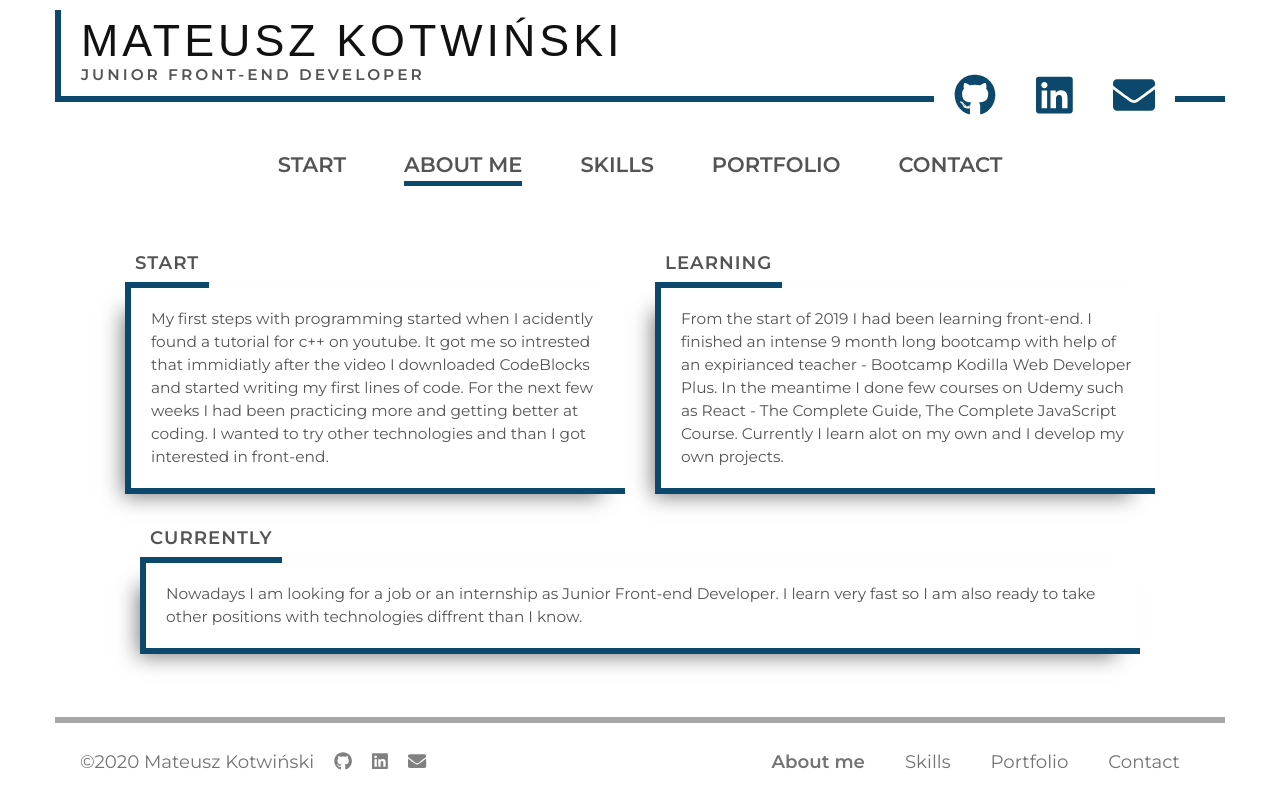
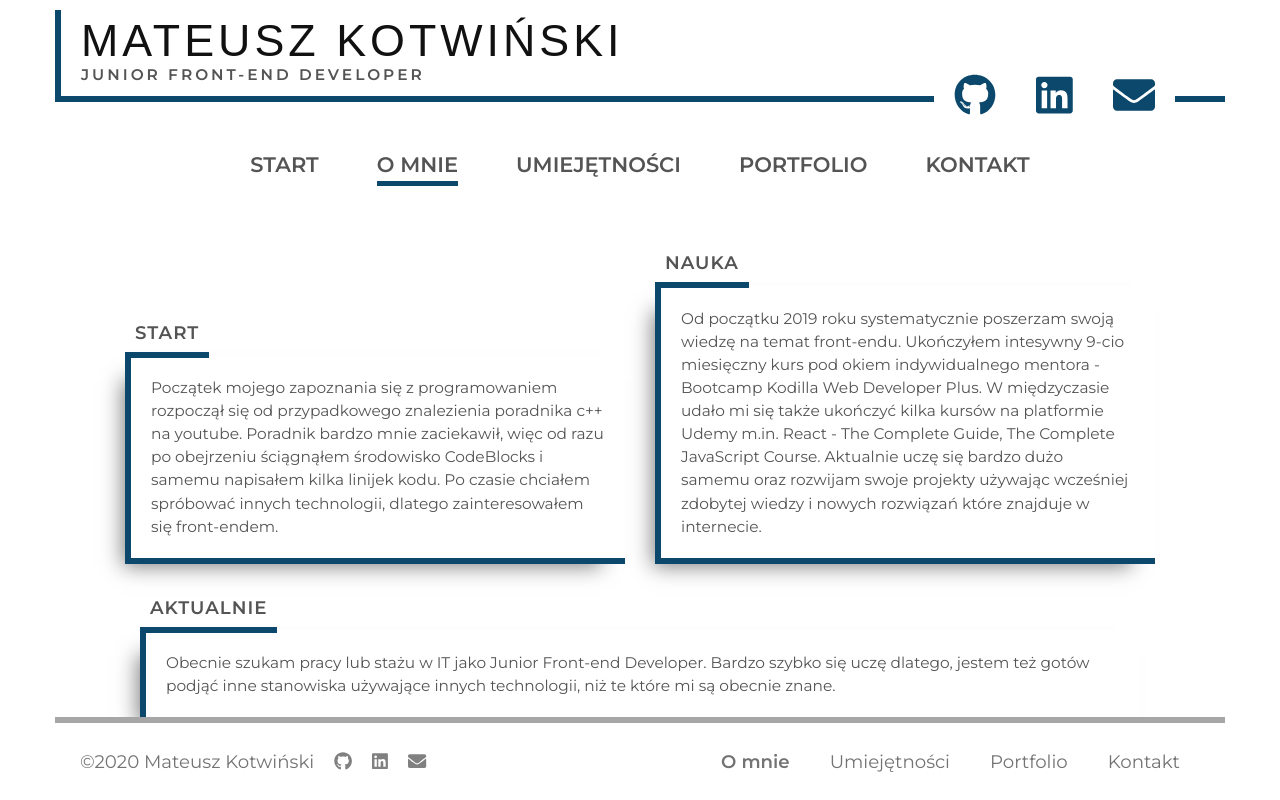
Before and after one commit to Kotwin98/portfolio_pl, a React (Create React App) app: page /about in a window 1280 px wide. Built offline with nearby package versions, Linux system fonts and the light colour scheme; a web font is replaced by a local one.

Commit message:
Translate to polish and change links

```diff
--- a/src/components/layouts/Footer.js
+++ b/src/components/layouts/Footer.js
@@ -14,7 +14,7 @@ const Footer = () => {
         &copy;2020{" "}
         <a
           target="_blank"
-          href="https://github.com/Kotwin98/portfolio"
+          href="https://github.com/Kotwin98/portfolio_pl"
           rel="noopener noreferrer"
         >
           Mateusz Kotwiński
@@ -47,12 +47,12 @@ const Footer = () => {
       <ul className="footer_menu">
         <li>
           <NavLink exact to="/about" className="footer_link">
-            About me
+            O mnie
           </NavLink>
         </li>
         <li>
           <NavLink exact to="/skills" className="footer_link">
-            Skills
+            Umiejętności
           </NavLink>
         </li>
         <li>
@@ -62,7 +62,7 @@ const Footer = () => {
         </li>
         <li>
           <NavLink exact to="/contact" className="footer_link">
-            Contact
+            Kontakt
           </NavLink>
         </li>
       </ul>
--- a/src/components/layouts/Menu.js
+++ b/src/components/layouts/Menu.js
@@ -23,10 +23,10 @@ class Menu extends React.Component {
     const { openMenu } = this.state;
     const list = [
       { name: "Start", path: "/", exact: true },
-      { name: "About me", path: "/about" },
-      { name: "Skills", path: "/skills" },
+      { name: "O mnie", path: "/about" },
+      { name: "Umiejętności", path: "/skills" },
       { name: "Portfolio", path: "/portfolio" },
-      { name: "Contact", path: "/contact" }
+      { name: "Kontakt", path: "/contact" }
     ];
     const navigation = list.map(item => (
       <li className="menu_item" key={item.name}>
--- a/src/components/pages/AboutPage.js
+++ b/src/components/pages/AboutPage.js
@@ -9,24 +9,26 @@ const AboutPage = () => {
         <Col md={5}>
           <span className="about_title">Start</span>
           <p className="about_text">
-            My first steps with programming started when I acidently found a tutorial for c++ on youtube. It got me so intrested that immidiatly after the video I downloaded CodeBlocks and started writing my first lines of code.
-            For the next few weeks I had been practicing more and getting better at coding. I wanted to try other technologies and than I got interested in front-end.
+            Początek mojego zapoznania się z programowaniem rozpoczął się od przypadkowego znalezienia poradnika c++ na youtube.
+            Poradnik bardzo mnie zaciekawił, więc od razu po obejrzeniu ściągnąłem środowisko CodeBlocks i samemu napisałem kilka linijek kodu.
+            Po czasie chciałem spróbować innych technologii, dlatego zainteresowałem się front-endem.
           </p>
         </Col>
         <Col md={5}>
-          <span className="about_title">Learning</span>
+          <span className="about_title">Nauka</span>
           <p className="about_text">
-            From the start of 2019 I had been learning front-end. I finished an intense 9 month long bootcamp with help of an expirianced teacher - Bootcamp Kodilla Web Developer Plus.
-            In the meantime I done few courses on Udemy such as React - The Complete Guide, The Complete JavaScript Course.
-            Currently I learn alot on my own and I develop my own projects.
+            Od początku 2019 roku systematycznie poszerzam swoją wiedzę na temat front-endu. Ukończyłem intesywny 9-cio miesięczny kurs pod okiem indywidualnego mentora - Bootcamp Kodilla Web Developer Plus.
+            W międzyczasie udało mi się także ukończyć kilka kursów na platformie Udemy m.in. React - The Complete Guide, The Complete JavaScript Course.
+            Aktualnie uczę się bardzo dużo samemu oraz rozwijam swoje projekty używając wcześniej zdobytej wiedzy i nowych rozwiązań które znajduje w internecie.
           </p>
         </Col>
       </Row>
       <Row>
         <Col md={10}>
-          <span className="about_title">Currently</span>
+          <span className="about_title">Aktualnie</span>
           <p className="about_text">
-            Nowadays I am looking for a job or an internship as Junior Front-end Developer. I learn very fast so I am also ready to take other positions with technologies diffrent than I know.
+            Obecnie szukam pracy lub stażu w IT jako Junior Front-end Developer.
+            Bardzo szybko się uczę dlatego, jestem też gotów podjąć inne stanowiska używające innych technologii, niż te które mi są obecnie znane.
           </p>
         </Col>
       </Row>
--- a/src/components/pages/ContactPage.js
+++ b/src/components/pages/ContactPage.js
@@ -10,7 +10,7 @@ import { faEnvelope, faFilePdf } from "@fortawesome/free-solid-svg-icons";
 const ContactPage = () => {
   return (
     <section className="contact">
-      <span className="contact_title">Contact</span>
+      <span className="contact_title">Kontakt</span>
       <div className="contact_socials">
         <Row>
           <Col md={6}>
@@ -18,14 +18,14 @@ const ContactPage = () => {
               className="contact_social"
               target="_blank"
               rel="noopener noreferrer"
-              href="https://drive.google.com/file/d/16NNqPpOHId8ezotfw-iuAAyn12xGTgCz/view?usp=sharing"
+              href="https://drive.google.com/file/d/11DTTAKTJ81I6IQodvYcT_2UkpH3BJ8me/view?usp=sharing"
             >
               <FontAwesomeIcon icon={faFilePdf} />
             </a>
             <a
               target="_blank"
               rel="noopener noreferrer"
-              href="https://drive.google.com/file/d/16NNqPpOHId8ezotfw-iuAAyn12xGTgCz/view?usp=sharing"
+              href="https://drive.google.com/file/d/11DTTAKTJ81I6IQodvYcT_2UkpH3BJ8me/view?usp=sharing"
             >
               Curriculum Vitae
             </a>
--- a/src/components/pages/HomePage.js
+++ b/src/components/pages/HomePage.js
@@ -4,16 +4,15 @@ import "../../styles/pages/HomePage.scss";
 const HomePage = () => {
   return (
     <section className="home">
-      <span className="home_title">Hi!</span>
+      <span className="home_title">Cześć!</span>
       <p className="home_text">
-        My name is Mateusz Kotwiński.
-        About 1,5 years ago I planned to become a Front-end Developer.
-        I finished an intense 9 month long bootcamp with
-        help of an expirianced teacher - Bootcamp Web Developer Plus in Kodilla.
-        I also finished a few interesting courses on Udemy and I had spend a lot of time studying on my own.
-        Im still improving my skills, especially in JavaScript and React.
-        I have a lot of projects to show my knowledge.
-        Currently Im looking for my first job in IT.
+        Nazywam się Mateusz Kotwiński.
+        Około 1,5 roku temu postanowiłem zostać Front-end developerem.
+        Ukończyłem intensywny 9-cio miesięczny kurs programowania pod okiem indywidualnego mentora - Bootcamp Web Developer Plus w Kodilla.
+        Ponadto ukończyłem kilka kursów na Udemy i dużo czasu spędziłem na samodzielnej pracy.
+        Stale pogłębiam swoją wiedze, zwłaszcza w JavaScript i React.
+        Posiadam wiele projektów które pokazują moje umiejętności.
+        Obecnie poszukuje swojej pierwszej pracy w IT.
       </p>
     </section>
   );
--- a/src/components/pages/NotFoundPage.js
+++ b/src/components/pages/NotFoundPage.js
@@ -1,7 +1,7 @@
 import React from "react";
 
 const NotFoundPage = () => {
-  return <p> - Error 404, page not found - </p>;
+  return <p> - Błąd 404, strona nie znaleziona - </p>;
 };
 
 export default NotFoundPage;
--- a/src/components/pages/SkillsPage.js
+++ b/src/components/pages/SkillsPage.js
@@ -72,7 +72,7 @@ const SkillsPage = () => {
           </Col>
         </Row>
       </div>
-      <span className="skills_title">Tools and others</span>
+      <span className="skills_title">Narzędzia i inne</span>
       <div className="skills_stack">
         <Row>
           <Col md={4}>
```
Also changed, not shown: src/components/pages/PortfolioPage.js (+19 -19 lines).
